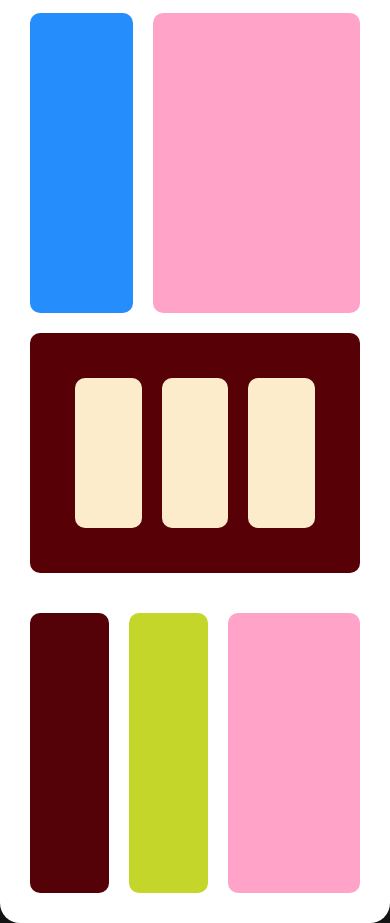
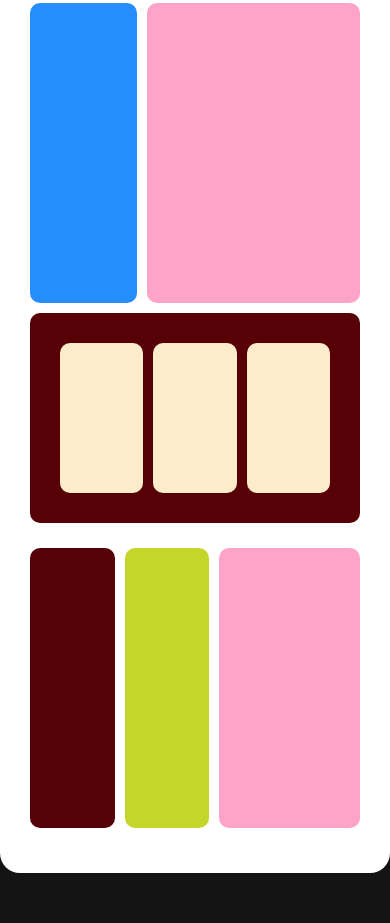
Before and after one commit to nandaaa23/easter-egg-2, a plain HTML site: page index.html in a window 390 px wide. Shown: the part 307-1230 px from the top of the page. After the commit the page ends 1180 px from the top, so only its background shows below. Drawn offline with Linux system fonts and the light colour scheme.

Commit message:
made minute changes

```diff
--- a/styles.css
+++ b/styles.css
@@ -152,6 +152,7 @@ body{
         width: 100%;
         height: auto;
         padding: 15px;
+        justify-content: space-around;
     }
 
     .container1 {
@@ -159,13 +160,13 @@ body{
         height: auto;
         width: 100%;
         padding: 15px;
-        gap: 20px;
     }
 
     .container2 {
         height: auto;
         width: 100%;
-        padding: 15px;
+        padding-left: 15px;
+        padding-right: 15px;
     }
 
     .container3 {
@@ -177,17 +178,16 @@ body{
         width: 100%;
         flex: 2;
         height: auto;
+
     }
 
     .col-right {
         flex-direction: row;
-        padding: 45px;
-        gap: 20px;
+        gap: 10px;
     }
 
     .col-left,.col-middle,.coll{
         flex-direction: row;
-        gap: 20px;
     }
 
 
```
